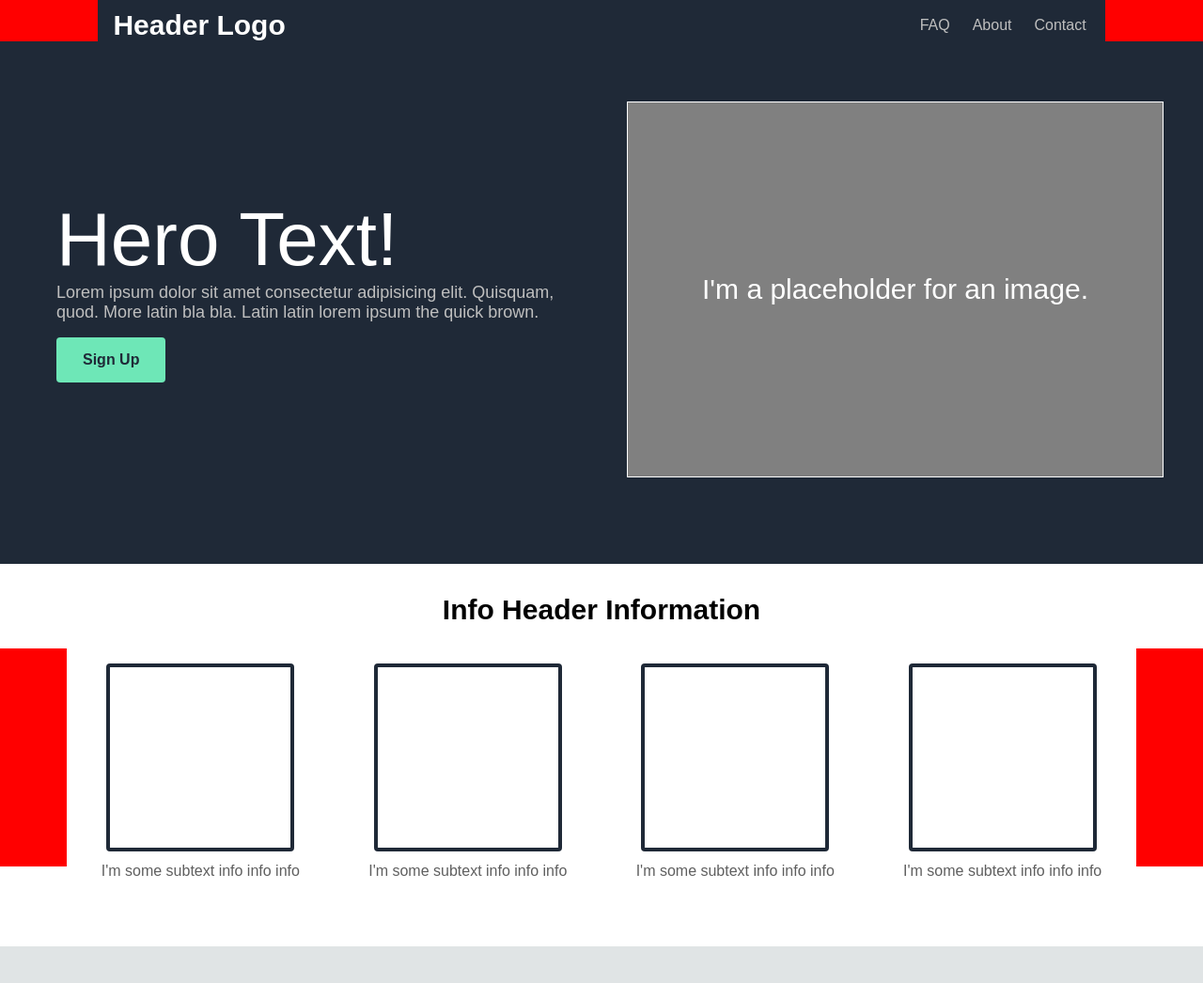
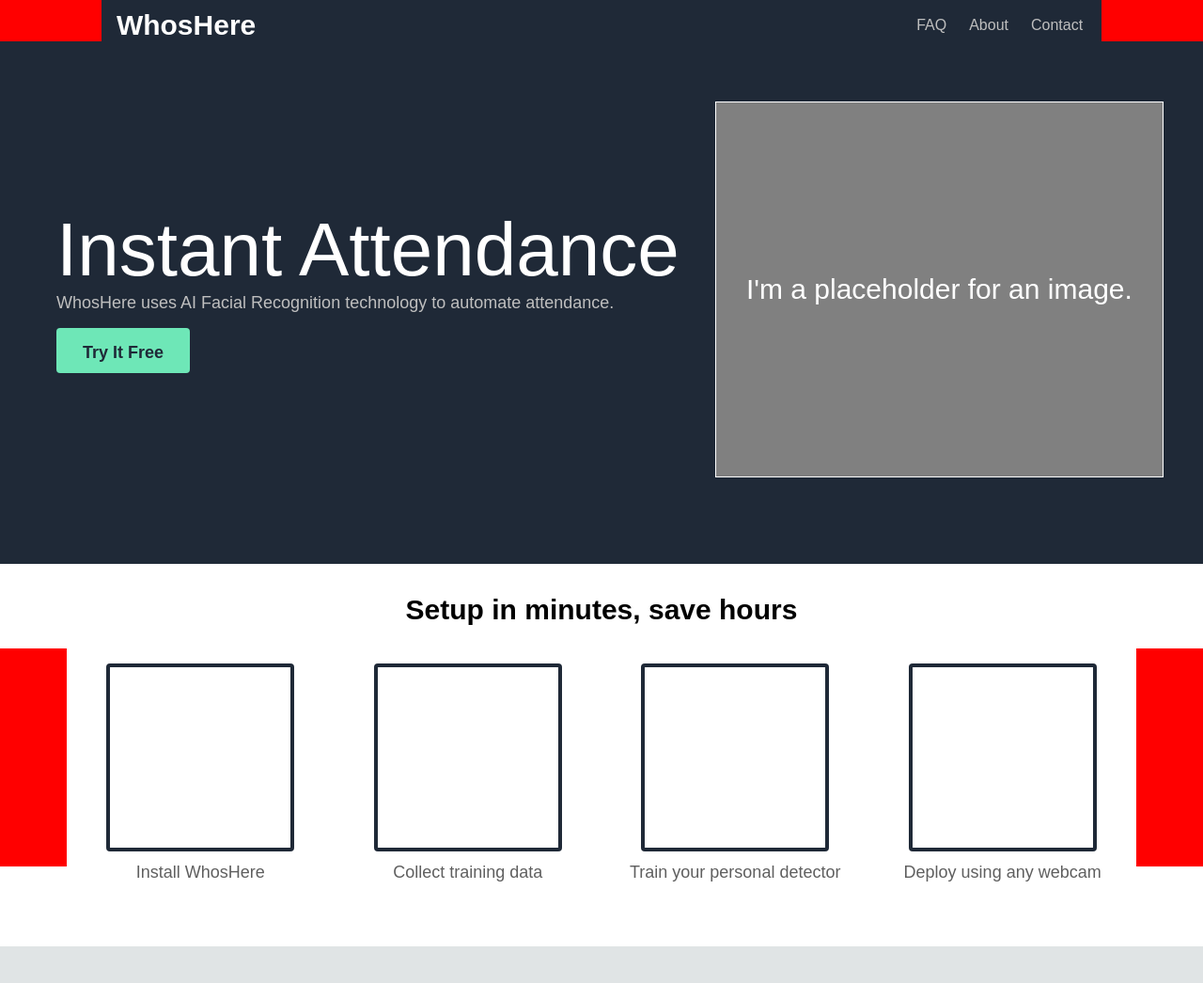
Before and after one commit to bennetthilberg/landingPageProject, a plain HTML site: page index.html in a window 1280 px wide. Shown: the whole page at 94% size. Drawn offline with Linux system fonts and the light colour scheme.

Commit message:
Complete up to point of quote/stat not working
Leftover debugging stuff present

```diff
--- a/index.html
+++ b/index.html
@@ -12,7 +12,7 @@
         <div class="navBar">
             <div class="spacer-left"></div>
             <div class="logo">
-                Header Logo
+                WhosHere
             </div>
             <div class="nav">
                     <a href="#">FAQ</a>
@@ -24,9 +24,9 @@
         <div class="hero">
 
             <div class="heroText">
-                <h1 id="heroHeader">Hero Text!</h1>
-                <p>Lorem ipsum dolor sit amet consectetur adipisicing elit. Quisquam, quod. More latin bla bla. Latin latin lorem ipsum the quick brown.</p>
-                <button>Sign Up</button>
+                <h1 id="heroHeader">Instant Attendance</h1>
+                <p>WhosHere uses AI Facial Recognition technology to automate attendance.</p>
+                <button><a href="#">Try It Free</a></button>
             </div>
 
             <div class="heroImage">
@@ -37,33 +37,33 @@
     </div>
 
     <div class="info">
-        <h1 id="infoHeader">Info Header Information</h1>
+        <h1 id="infoHeader">Setup in minutes, save hours</h1>
         <div class="infoBoxParent">
             <div class="spacer-right"></div>
             <div class="infoBox">
                 <div class="infoBoxActual"></div>
-                <div class="subtext">I'm some subtext info info info</div>
+                <div class="subtext">Install WhosHere</div>
             </div>
             <div class="infoBox">
                 <div class="infoBoxActual"></div>
-                <div class="subtext">I'm some subtext info info info</div>
+                <div class="subtext">Collect training data</div>
             </div>
             <div class="infoBox">
                 <div class="infoBoxActual"></div>
-                <div class="subtext">I'm some subtext info info info</div>
+                <div class="subtext">Train your personal detector</div>
             </div>
             <div class="infoBox">
                 <div class="infoBoxActual"></div>
-                <div class="subtext">I'm some subtext info info info</div>
+                <div class="subtext">Deploy using any webcam</div>
             </div>
             <div class="spacer-right"></div>
         </div>
 
     </div>
 
-    <div class="quote">
+    <div class="stat">
         <div class="spacer-left"></div>
-        <div class="quote-holder"></div>
+        <div class="stat-holder"></div>
         <div class="spacer-right"></div>
     </div>
 
--- a/style.css
+++ b/style.css
@@ -41,7 +41,7 @@ a, a:visited{
     flex: 1 1 auto;
     justify-content: flex-end;
 }
-.spacer-left, .spacer-right, * .spacer-left, * .spacer-right{
+.spacer-left, .spacer-right/*, * .spacer-left, * .spacer-right, #spacer-left-quote, #spacer-right-quote*/{
     flex: 0.25 5 20px;
     /* debugging */
     background-color: red;
@@ -72,13 +72,20 @@ a, a:visited{
     color: rgb(191, 191, 191);
     font-size: 18px;
 }
+.heroText a{
+    color: #1F2937;
+    font-size: 18px;
+}
+.heroText a:hover{
+    color: rgb(175, 203, 211);
+}
 .heroText button{
     background-color: #6EE7B7;
     color: #1F2937;
     border: none;
     border-radius: 4px;
-    padding: 15px 28px;
-    font-size: 16px;
+    padding: 10px 28px;
+    font-size: 24px;
     font-weight: 600;
     margin-top: 16px;
 }
@@ -141,12 +148,21 @@ a, a:visited{
 }
 .infoBox .subtext{
     color: rgb(95, 95, 95);
+    font-size: 18px;
+    text-align: center;
 }
-.quote{
+.stat{
     height: 400px;
     background-color: #e0e4e5;
     color: #1F2937;
     display: flex;
     align-items: center;
     justify-content: center;
+    z-index: 30;
 }
+.statHolder{
+    flex: 1 0 50px;
+    /* debugging */
+    background-color: greenyellow;
+    z-index: 20;
+}
```
